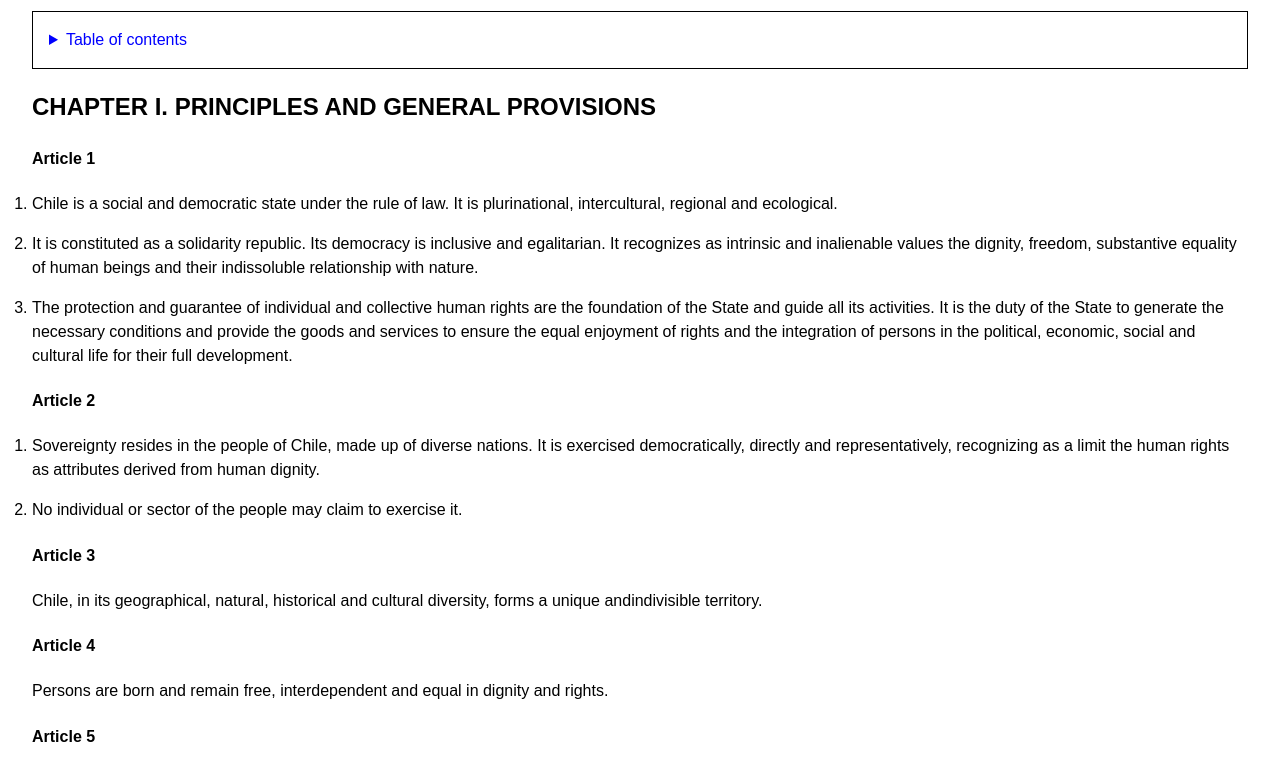
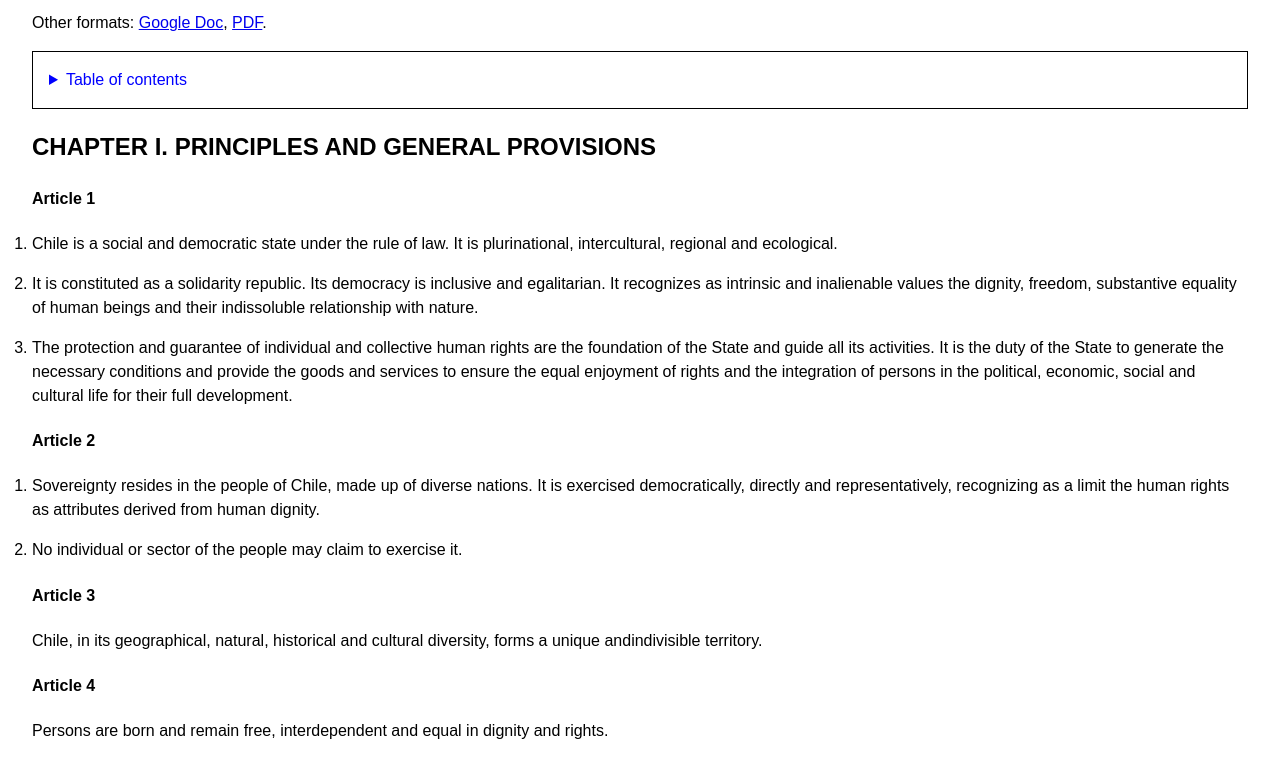
Before and after one commit to timpaul/chile-constitution, a plain HTML site: page docs/index.html in a window 1280 px wide. Shown: the part 90-852 px from the top of the page. Drawn offline with Linux system fonts and the light colour scheme.

Commit message:
Update index.html

```diff
--- a/docs/index.html
+++ b/docs/index.html
@@ -51,6 +51,7 @@
 </head>
 <body>
 <h1>Proposal for a new Constitution - Chile 2022</h1>
+<p>Other formats: <a href="https://docs.google.com/document/d/1wcoeFodHBLlcY-uCgOo_UkiVKNs6rgyvBn7k5q5YtgU/edit?usp=sharing">Google Doc</a>, <a href="Proposal%20for%20a%20new%20Constitution%20-%20Chile%202022.pdf">PDF</a>.</p>
 <nav>
   <details>
     <summary>Table of contents</summary>
```
